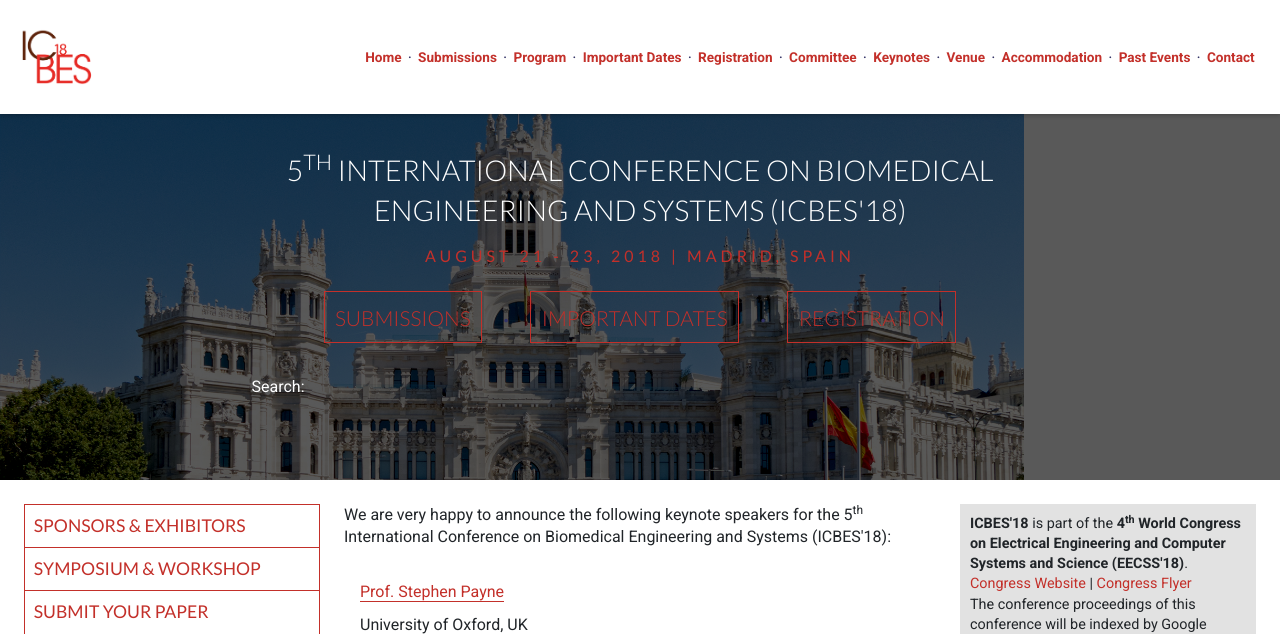
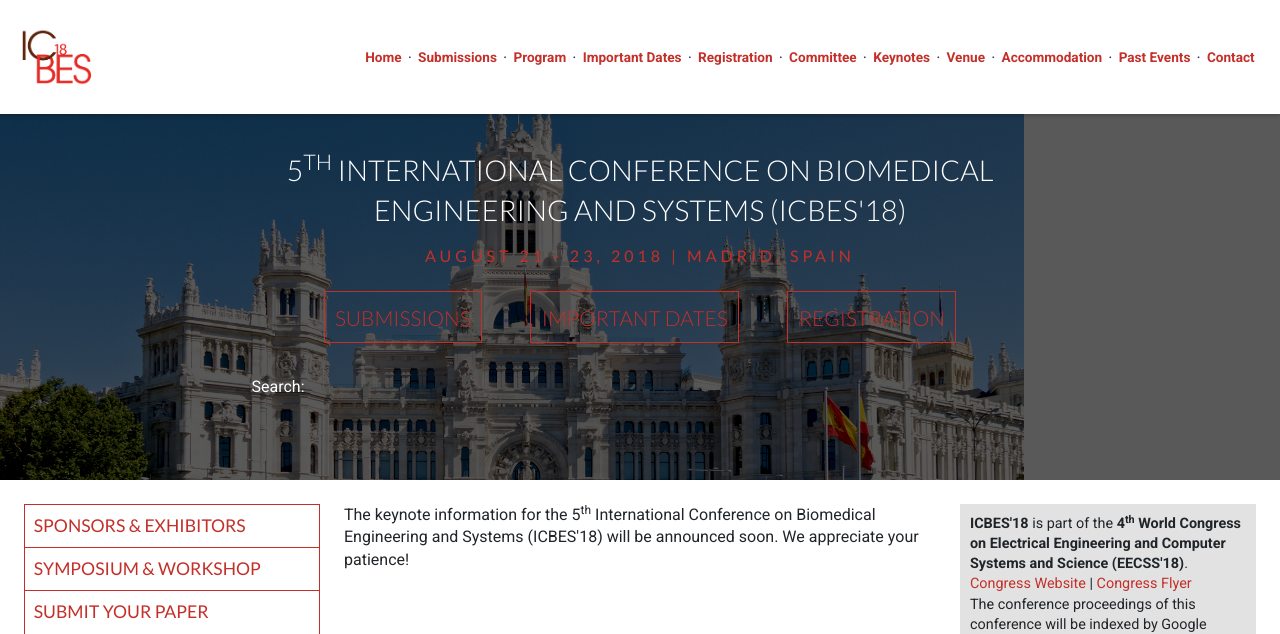
Before and after one commit to intaset/icbes, a Jekyll site: the page built from keynote.html, in a window 1280 px wide and 1400 px high. Shown: the top 634 px of the window. Built offline with Jekyll 4.4.1, drawn with Linux system fonts in a browser that asks for light colours; nearby versions of some CDN libraries; Markdown is read by kramdown in place of the engine named in the settings; comment, search, counter and statistics services are not loaded; some of the changed text lies outside the part shown; grey boxes are pictures that could not be loaded.

Commit message:
Revert "added keynote"
This reverts commit e882c0b427e183c25ceb49e6845699ff50527b8a.

```diff
--- a/keynote.html
+++ b/keynote.html
@@ -7,33 +7,32 @@
 
 <div class="unit unit-s-1 unit-m-1-4-1 unit-l-1-4-1">
   <div class="unit-spacer content">
-    <!-- <p class="body">The keynote information for the 5<sup>th</sup> International Conference on Biomedical Engineering and Systems (ICBES'18) will be announced soon. We appreciate your patience!</p> -->
+    <p class="body">The keynote information for the 5<sup>th</sup> International Conference on Biomedical Engineering and Systems (ICBES'18) will be announced soon. We appreciate your patience!</p>
 
-    <p class="body">We are very happy to announce the following keynote speakers for the 5<sup>th</sup> International Conference on Biomedical Engineering and Systems (ICBES'18):</p>
+   <!--  <p class="body">We are very happy to announce the following keynote speakers for the 5<sup>th</sup> International Conference on Biomedical Engineering and Systems (ICBES'18):</p>
 
     <div class="keynotes">
     <div class="unit unit-s-1-1 unit-s-1-2 unit-m-1-2 unit-l-1-2">
       <div class="unit-spacer">
-      <a href="#Prof. Stephen Payne">Prof. Stephen Payne</a><br>
-           <p class="body">University of Oxford, UK</p>
+      <a href="#Dr. Qiyin Fang">Dr. Qiyin Fang</a><br>
+           <p class="body">McMaster University, Canada</p>
       </div>
     </div>
 
-  </div> <!-- End Keynotes -->
+  </div> --> <!-- End Keynotes -->
 
-  <span class="anchor" id="Prof. Stephen Payne"></span>
+<!--   <span class="anchor" id="Dr. Qiyin Fang"></span>
   <div class="keynote-info">
-  <p class="bold">Prof. Stephen Payne</p><img src="../img/Payne.jpg" width="170" align="right" class="keynote-img">
-  <p class="body">Dr Stephen Payne is an Associate Professor in in Biomedical Engineering at the Institute of Biomedical Engineering, part of the Department of Engineering Science (and winner of a Queen’s Anniversary Prize for Higher and Further Education in 2015) at the University of Oxford. His work lies primarily in mathematical modelling and signal processing related to cerebral blood flow and metabolism with the main focus on cerebral autoregulation. He has raised funding of over £1.2M in grants as a PI and been a Co-Investigator on 3 other grants (with a share of £1.3M), with funding coming from EPSRC, BBSRC, Wellcome Trust and the European Commission. His publications include 3 books (including ‘Cerebral Autoregulation’ in 2016 and ‘Cerebral Blood Flow and Metabolism’ in 2017), and 90 papers in international journals (h-index of 21 with over 1300 citations). He has supervised 23 DPhil students to successful completion. He is currently the Chair of CARNet and the Chair of the Organising Committee for both the 8th International Conference on Cerebral Autoregulation (June 2018) and the Royal Society meeting on Integrated Control of Cerebral Blood Flow (December 2018).</p>
+  <p class="bold">Dr. Qiyin Fang</p><img src="../img/Fang.jpg" width="170" align="right" class="keynote-img">
+  <p class="body">Qiyin Fang is currently an Associate Professor at McMaster University and holds the Canada Research Chair in Biophotonics.  Prior to joining McMaster, Dr. Fang was with the Minimally Invasive Surgical Technology Institute of Cedars-Sinai Medical Center in Los Angeles. Dr. Fang obtained his BSc (Physics) from Nankai University, his MSc (applied physics) and PhD (Biomedical Physics) from East Carolina University. His current research interests include optical spectroscopy and image guided minimally invasive diagnostic and therapeutic devices, micro/nanobio-sensing and imaging devices, and advanced optical microscopy and their emerging applications.</p>
 
-  <p class="keynote-topic"><b>Topic of Keynote:</b> Multi-scale modelling of cerebral blood flow and its control
-</p>
+  <p class="keynote-topic"><b>Topic of Keynote:</b> Multiplexing FLIM for High Content Screening Applications</p>
 
-  <a href="../paper/Keynote - Dr.Payne.pdf" class="pdf"><img src="../img/pdf_icon.gif">Keynote Abstract</a>
+  <a href="../paper/Keynote - Dr. Fang.pdf" class="pdf"><img src="../img/pdf_icon.gif">Keynote Abstract</a>
 
   <div class="top"><a href="#top">top</a></div>
   <div class="border"></div>
-  </div> <!-- End Keynote Info -->
+  </div> --> <!-- End Keynote Info -->
 
   </div>
   </div>
```
Also changed, not shown: index.html (+4 -4 lines), 2 other files.
